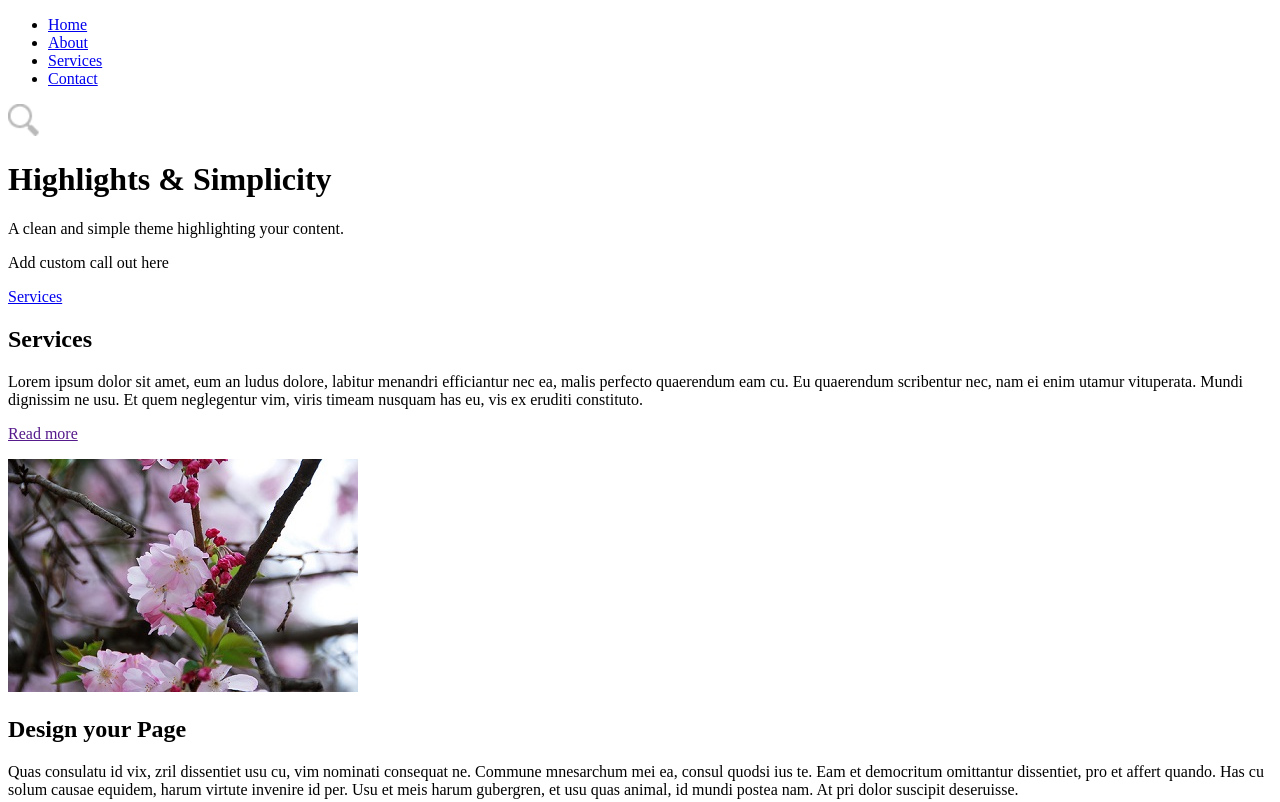
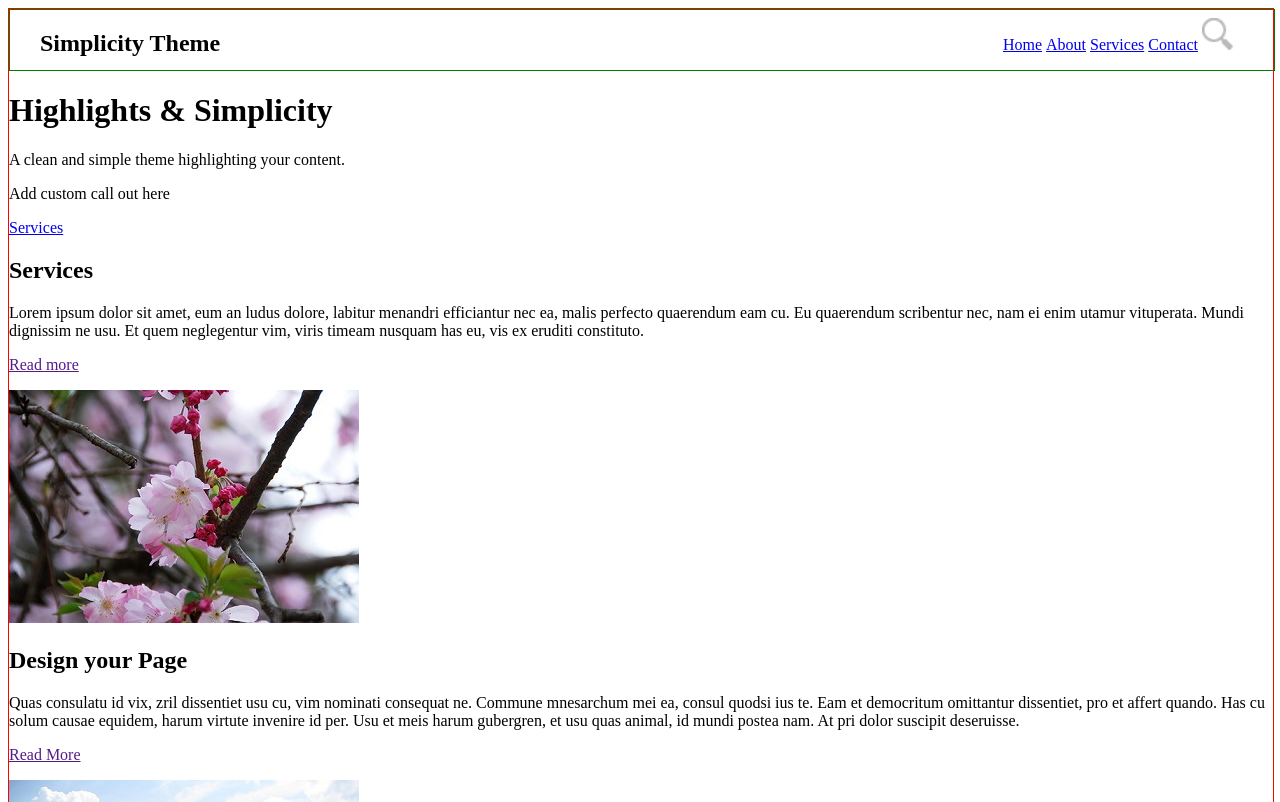
Before and after one commit to jbbrown93/web-templates, a plain HTML site: page simplicity-theme/index.html in a window 1280 px wide. Shown: the top 802 px of the page. Drawn offline with Linux system fonts and the light colour scheme.

Commit message:
Add styles.css
feat:

- top navigation bar configured
- container content centered

```diff
--- a/simplicity-theme/index.html
+++ b/simplicity-theme/index.html
@@ -9,6 +9,7 @@
   <meta name="viewport" content="width=device-width, initial-scale=1">
   <meta name="author" content="Jordan Brown">
 	<meta name="description" content="A webpage design theme highlighting simplicity and content.">
+  <link rel="stylesheet" href="styles.css">
   <!--[if lt IE 9]>
 <script src="http://html5shim.googlecode.com/svn/trunk/html5.js">
 </script>
@@ -26,7 +27,9 @@ https://www.iconfinder.com/fermanaziz
   <div id="container">
 
   <!-- Navigation Bar -->
-    <nav>
+    <nav id="top-nav">
+
+      <h2>Simplicity Theme</h2>
 
       <!-- Navigation Menu -->
       <ul>
@@ -34,11 +37,10 @@ https://www.iconfinder.com/fermanaziz
         <li><a href="about.html">About</a></li>
         <li><a href="services.html">Services</a></li>
         <li><a href="contact.html">Contact</a></li>
+        <li><img id="search-icon" src="images/find2.png" alt="Search Icon" width="32" height="32"></li>
       </ul>
 
-      <div id="search-icon">
-        <img src="images/find2.png" alt="Search Icon" width="32" height="32">
-      </div>
+
     </nav>
 
   <!-- Header -->
@@ -199,12 +201,14 @@ https://www.iconfinder.com/fermanaziz
       </div>
 
       <!--Bottom Navigation Bar -->
+      <nav id="bottom-nav">
       <ul>
         <li><a href="index.html">Home</a></li>
         <li><a href="about.html">About</a></li>
         <li><a href="services.html">Services</a></li>
         <li><a href="contact.html">Contact</a></li>
       </ul>
+    </nav>
 
       <!-- Copyright and author about link -->
 
--- /dev/null
+++ b/simplicity-theme/styles.css
@@ -0,0 +1,41 @@
+/* Fix Display issues of HTML5 elements */
+header,nav, main, article, section, footer{ display:block; }
+
+body{}
+
+#container{
+  min-width:700px;
+  width:100%;
+  border:1px solid red;
+}
+
+
+#top-nav{border:1px solid green; /*Remember to set a width and height for elements like nav...*/
+        width:100%;
+        height:60px;
+      /*  position:fixed;*/
+}
+
+nav h2{
+  float:left;
+  padding-left:30px;
+}
+
+nav ul{ list-style-type:none;
+        float:right;
+        position:relative; /*Float ul list right, then position it relative so it won't stack with h2*/
+        right:40px;
+        top:-8px;
+  }
+
+nav li{
+  display:inline;
+  }
+
+nav a:link{}
+nav a:visited{}
+nav a:hover{}
+
+#search-icon{}
+
+header{clear:both;}
```
